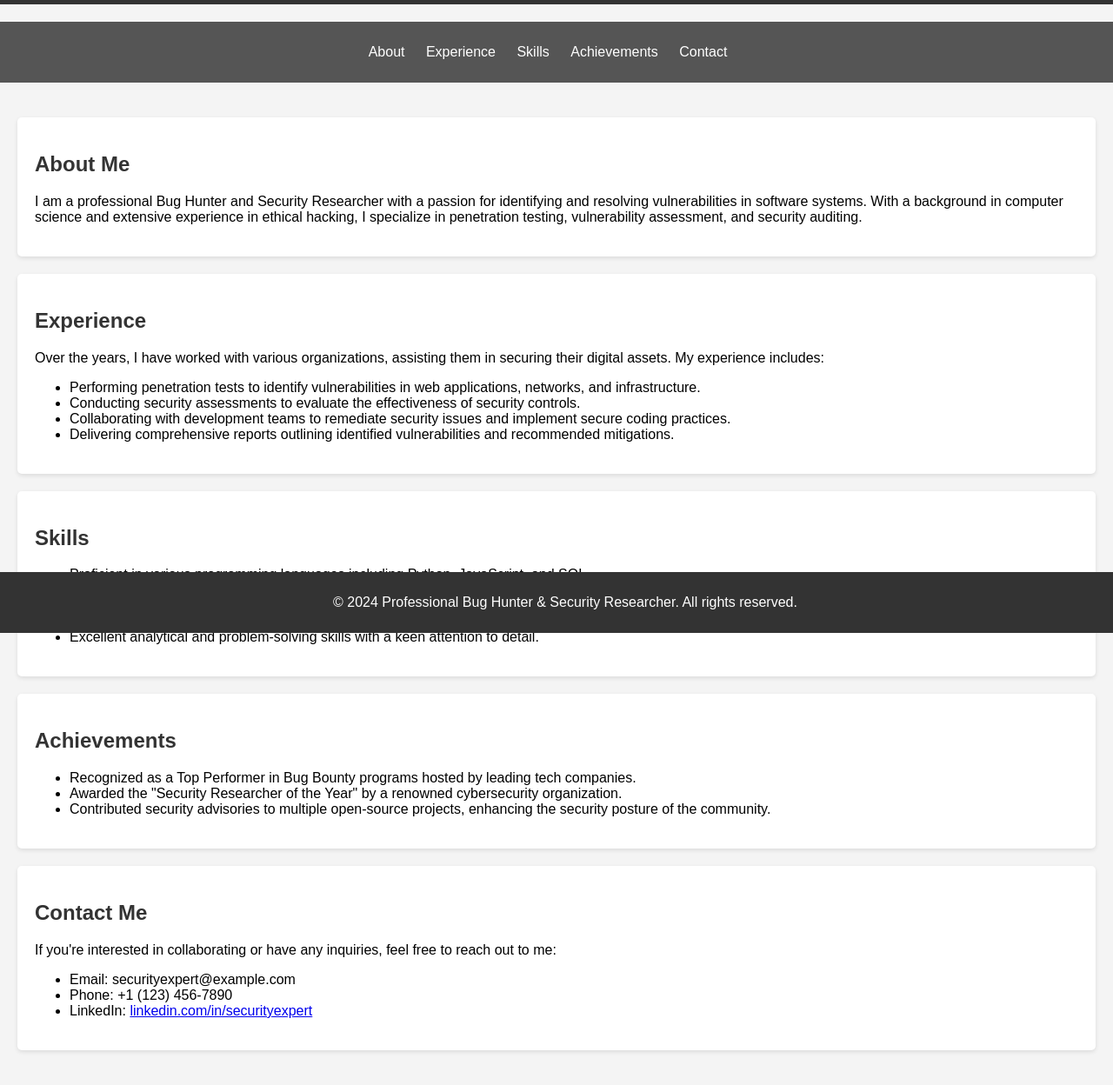
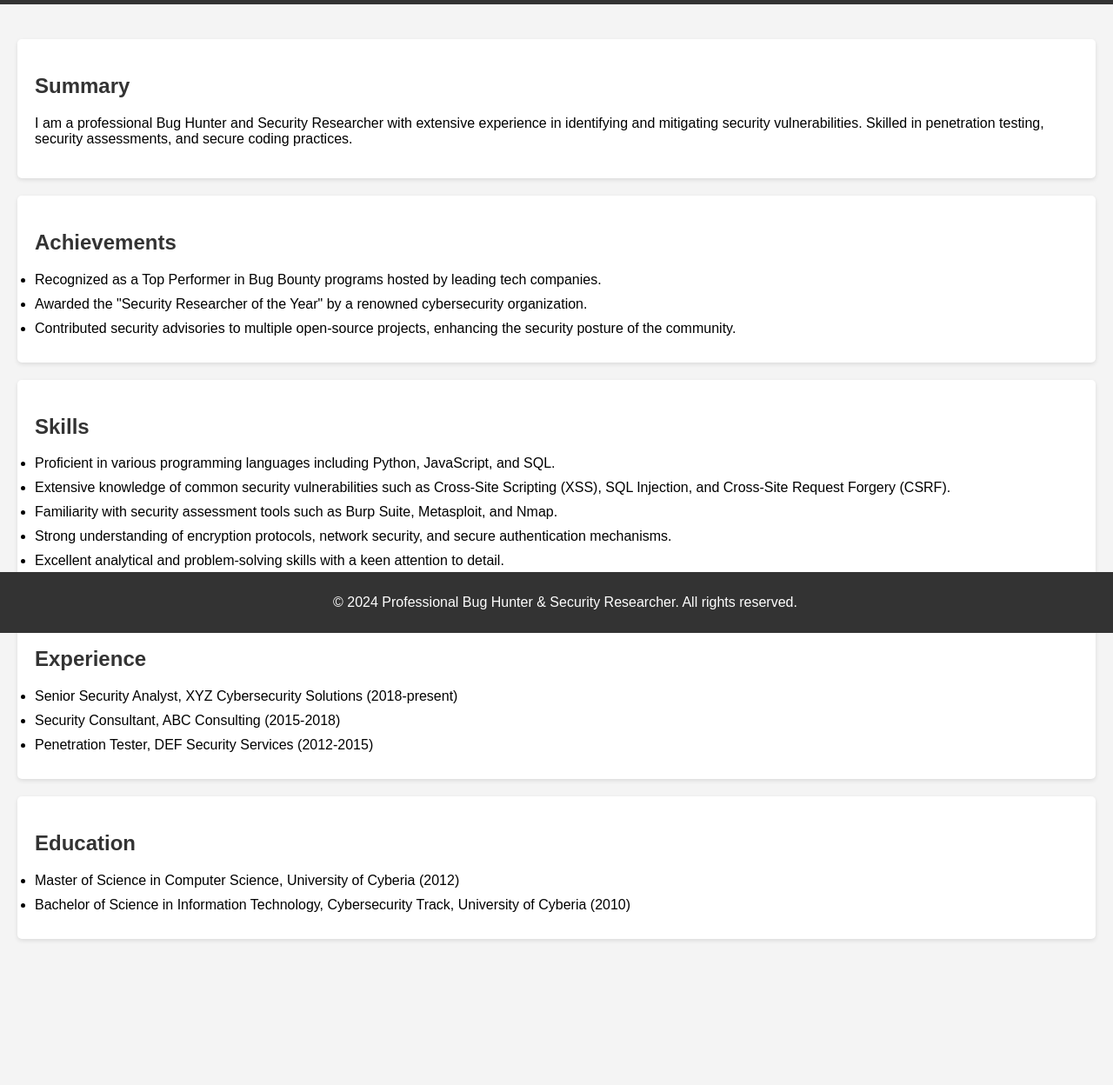
Before and after one commit to linuxadi/linuxadi.github.io, a plain HTML site: page index.html in a window 1280 px wide. Shown: the part 72-1320 px from the top of the page at 87% size. After the commit the page ends 1192 px from the top, so only its background shows below. Drawn offline with Linux system fonts and the light colour scheme.

Commit message:
Update index.html

```diff
--- a/index.html
+++ b/index.html
@@ -3,7 +3,7 @@
 <head>
     <meta charset="UTF-8">
     <meta name="viewport" content="width=device-width, initial-scale=1.0">
-    <title>Professional Bug Hunter & Security Researcher</title>
+    <title>Resume - Professional Bug Hunter & Security Researcher</title>
     <style>
         body {
             font-family: Arial, sans-serif;
@@ -21,27 +21,6 @@
         h1 {
             margin: 0;
         }
-        nav {
-            background-color: #555;
-            padding: 10px;
-            text-align: center;
-            margin-bottom: 20px;
-        }
-        nav ul {
-            list-style-type: none;
-            padding: 0;
-        }
-        nav ul li {
-            display: inline;
-            margin-right: 20px;
-        }
-        nav ul li a {
-            color: #fff;
-            text-decoration: none;
-        }
-        nav ul li a:hover {
-            color: #f4f4f4;
-        }
         main {
             padding: 20px;
         }
@@ -54,6 +33,13 @@
         }
         h2 {
             color: #333;
+        }
+        ul {
+            padding: 0;
+            margin: 0;
+        }
+        li {
+            margin-bottom: 10px;
         }
         footer {
             background-color: #333;
@@ -68,30 +54,19 @@
 </head>
 <body>
     <header>
-        <h1>Professional Bug Hunter & Security Researcher</h1>
+        <h1>Resume - Professional Bug Hunter & Security Researcher</h1>
     </header>
-    <nav>
-        <ul>
-            <li><a href="#about">About</a></li>
-            <li><a href="#experience">Experience</a></li>
-            <li><a href="#skills">Skills</a></li>
-            <li><a href="#achievements">Achievements</a></li>
-            <li><a href="#contact">Contact</a></li>
-        </ul>
-    </nav>
     <main>
-        <section id="about">
-            <h2>About Me</h2>
-            <p>I am a professional Bug Hunter and Security Researcher with a passion for identifying and resolving vulnerabilities in software systems. With a background in computer science and extensive experience in ethical hacking, I specialize in penetration testing, vulnerability assessment, and security auditing.</p>
+        <section id="summary">
+            <h2>Summary</h2>
+            <p>I am a professional Bug Hunter and Security Researcher with extensive experience in identifying and mitigating security vulnerabilities. Skilled in penetration testing, security assessments, and secure coding practices.</p>
         </section>
-        <section id="experience">
-            <h2>Experience</h2>
-            <p>Over the years, I have worked with various organizations, assisting them in securing their digital assets. My experience includes:</p>
+        <section id="achievements">
+            <h2>Achievements</h2>
             <ul>
-                <li>Performing penetration tests to identify vulnerabilities in web applications, networks, and infrastructure.</li>
-                <li>Conducting security assessments to evaluate the effectiveness of security controls.</li>
-                <li>Collaborating with development teams to remediate security issues and implement secure coding practices.</li>
-                <li>Delivering comprehensive reports outlining identified vulnerabilities and recommended mitigations.</li>
+                <li>Recognized as a Top Performer in Bug Bounty programs hosted by leading tech companies.</li>
+                <li>Awarded the "Security Researcher of the Year" by a renowned cybersecurity organization.</li>
+                <li>Contributed security advisories to multiple open-source projects, enhancing the security posture of the community.</li>
             </ul>
         </section>
         <section id="skills">
@@ -104,21 +79,19 @@
                 <li>Excellent analytical and problem-solving skills with a keen attention to detail.</li>
             </ul>
         </section>
-        <section id="achievements">
-            <h2>Achievements</h2>
+        <section id="experience">
+            <h2>Experience</h2>
             <ul>
-                <li>Recognized as a Top Performer in Bug Bounty programs hosted by leading tech companies.</li>
-                <li>Awarded the "Security Researcher of the Year" by a renowned cybersecurity organization.</li>
-                <li>Contributed security advisories to multiple open-source projects, enhancing the security posture of the community.</li>
+                <li>Senior Security Analyst, XYZ Cybersecurity Solutions (2018-present)</li>
+                <li>Security Consultant, ABC Consulting (2015-2018)</li>
+                <li>Penetration Tester, DEF Security Services (2012-2015)</li>
             </ul>
         </section>
-        <section id="contact">
-            <h2>Contact Me</h2>
-            <p>If you're interested in collaborating or have any inquiries, feel free to reach out to me:</p>
+        <section id="education">
+            <h2>Education</h2>
             <ul>
-                <li>Email: securityexpert@example.com</li>
-                <li>Phone: +1 (123) 456-7890</li>
-                <li>LinkedIn: <a href="https://www.linkedin.com/in/securityexpert">linkedin.com/in/securityexpert</a></li>
+                <li>Master of Science in Computer Science, University of Cyberia (2012)</li>
+                <li>Bachelor of Science in Information Technology, Cybersecurity Track, University of Cyberia (2010)</li>
             </ul>
         </section>
     </main>
```
